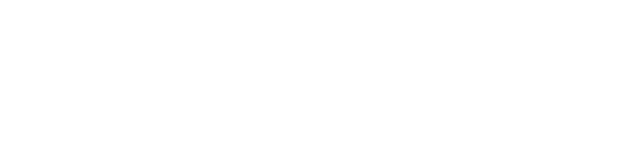
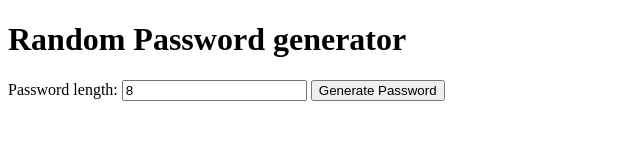
Before and after one commit to raisa-farzana/DOM-project-7, a plain HTML site: page index.html in a window 1280 px wide. Shown: the whole page, without its empty margins (0-640 px from the left). Drawn offline with Linux system fonts and the light colour scheme.

Commit message:
update html js

```diff
--- a/index.html
+++ b/index.html
@@ -3,9 +3,22 @@
 <head>
     <meta charset="UTF-8">
     <meta name="viewport" content="width=device-width, initial-scale=1.0">
-    <title>Document</title>
+    <title>Random Password generator</title>
 </head>
 <body>
 
+    <h1>Random Password generator</h1>
+
+    <label for="lengthPass"> Password length: </label>
+    <input type="number" id="lengthPass" min ="1" value="8">
+
+    <button onclick="generatePassword()"> Generate Password</button>
+    <div id="showPass">
+
+    </div>
+
+
+
+    <script src="js/script.js"></script>
 </body>
 </html>
--- a/js/script.js
+++ b/js/script.js
@@ -0,0 +1,16 @@
+const generatePassword = () => {
+    const lengthPass = document.getElementById('lengthPass').value;
+    const charset = "abcdefghijklmnopqrstuvwxyzABCDEFGHIJKLMNOPQRSTUVWXYZ1234567890!@#$%^&*()<>?/-_=+";
+
+
+    let randomPassword = '';
+
+    for(let i = 0; i < lengthPass; i++){
+        const randomIndex = Math.round(Math.random() * charset.length);
+        const randomChar = charset[randomIndex];
+        randomPassword += randomChar
+
+    }
+    document.getElementById('showPass').innerText = randomPassword;
+
+}
```
